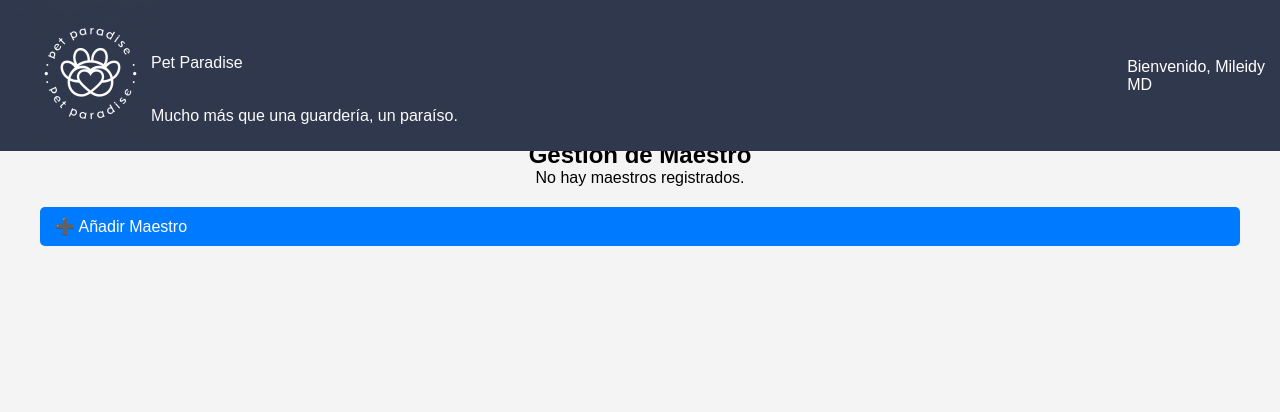
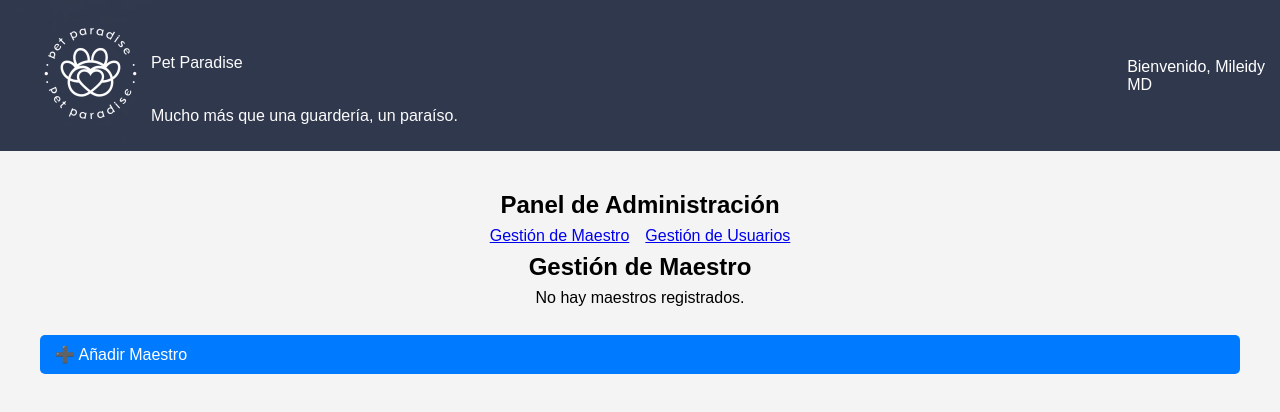
Before and after one commit to LuisDelgado-LD/integradorG5Front, a React (Vite) app: page /administrador in a window 1280 px wide. Shown: the top 412 px of the page. Built offline with nearby package versions, Linux system fonts and the light colour scheme.

Commit message:
Se ajustan estilos de panel administrador y maestro

```diff
--- a/src/index.css
+++ b/src/index.css
@@ -18,7 +18,7 @@
   box-sizing: border-box;
 }
 
-.back-home {
+/* .back-home { */
   /* position: relative;
   top: 166px;
   right: 50px; */
@@ -28,7 +28,7 @@
   position: absolute;
   top: -10px;
   left: -10px; */
-}
+/* } */
 /*
 .back-home img {
   width: 50px;
@@ -908,15 +908,35 @@ body {
   align-self: flex-end;
   margin: 0px auto 8px 1110px;
 } */
+
   .admin-container {
     text-align: center;
     padding: 20px;
+    position: relative;
+    top: 5em;
+    align-content: flex-start;
+    display: flex;
+    flex-direction: column;
+    min-height: 100vh;
+    width: 100%;
+  }
+
+  .admin-container p{
+    padding: 0.5em 0.5em;
   }
 
   .admin-title {
     font-size: 24px;
     font-weight: bold;
     color: #333;
+  }
+
+  .admin-nav{
+    padding: 0.5em 0.5em;
+  }
+
+  .admin-nav a{
+    padding: 0.5em 0.5em;
   }
 
   .add-product-btn {
@@ -948,12 +968,6 @@ body {
     border: none;
     padding: 5px 10px;
     cursor: pointer;
-  }
-
-  .admin-container {
-    position: relative;
-    padding: 20px;
-    width: 100%;
   }
 
   .admin-title {
@@ -998,11 +1012,6 @@ body {
     left: 1984px;
   }
 
-  .admin-container {
-    text-align: center;
-    padding: 20px;
-  }
-
   .admin-title {
     font-size: 24px;
     font-weight: bold;
@@ -1442,10 +1451,12 @@ body {
 
 .container {
   padding: 20px;
+  position: relative;
   display: flex;
   flex-direction: column;
   align-items: center;
   justify-content: center;
+  top: 4em;
 }
 
 .title {
@@ -1703,11 +1714,6 @@ html, body {
 /* ============================ */
 /*  CONTENEDOR GENERAL */
 /* ============================ */
-.admin-container {
-  display: flex;
-  flex-direction: column;
-  min-height: 100vh; /* Ocupa toda la altura de la pantalla */
-}
 
 /*  Contenido principal con scroll interno */
 .admin-content {
```
